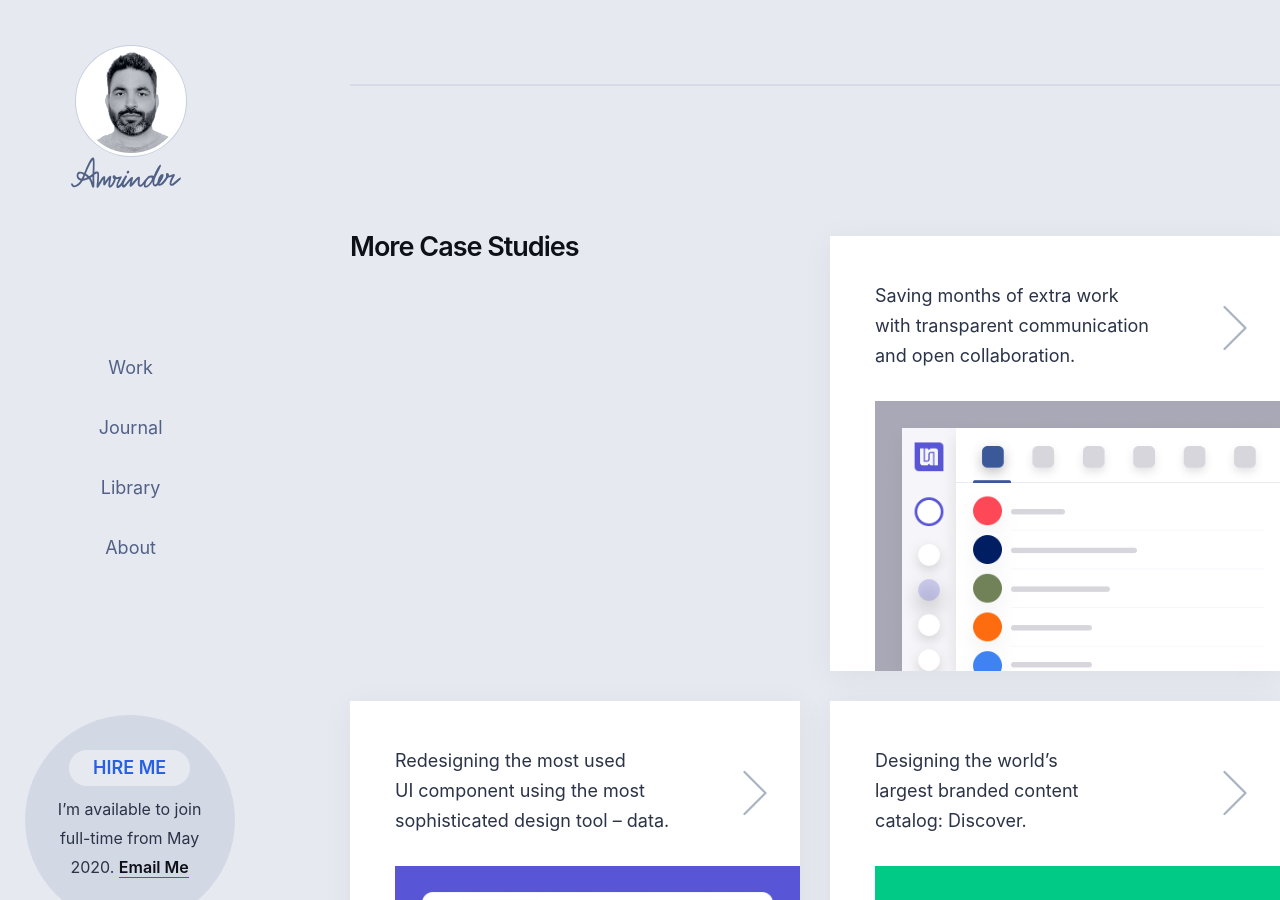
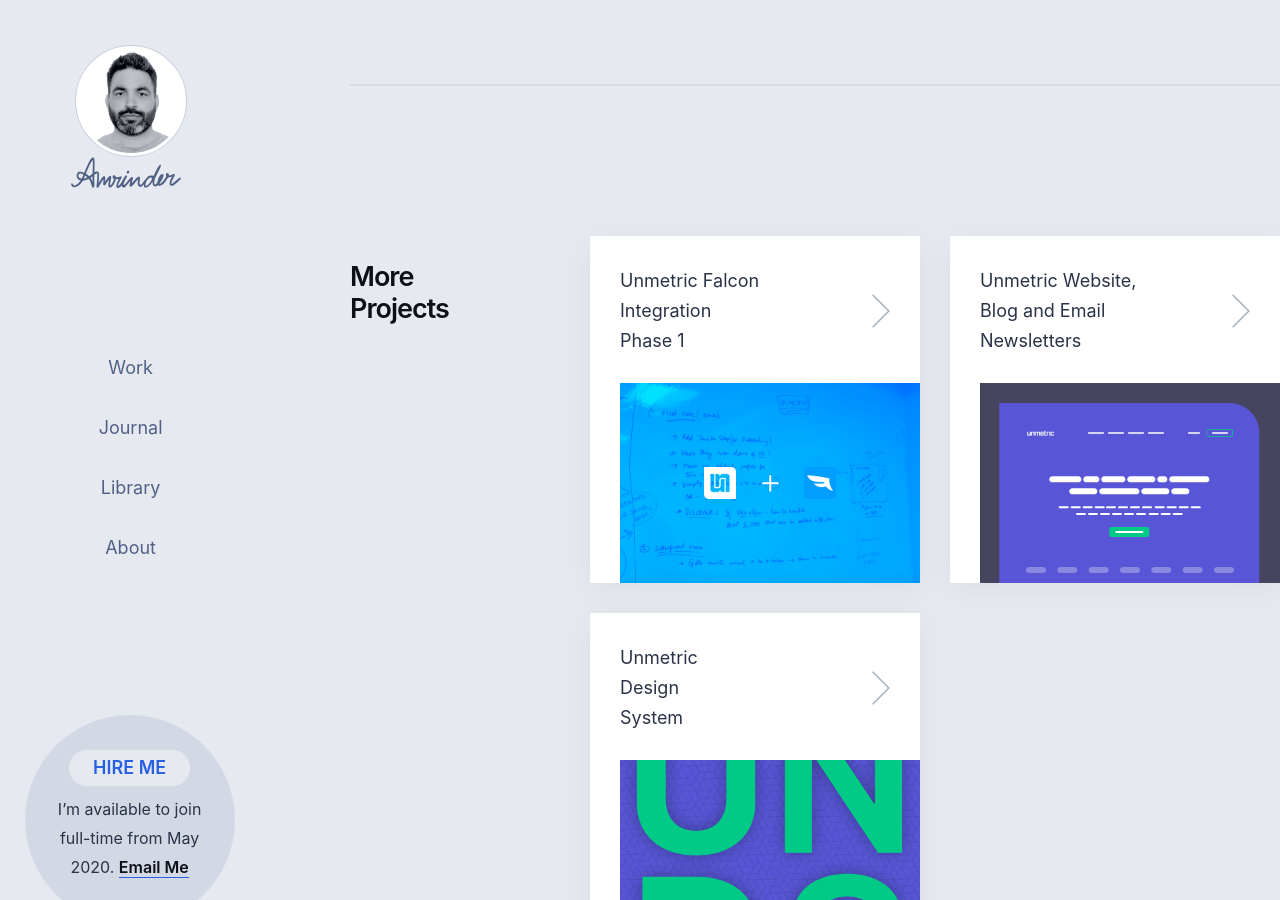
Before and after one commit to harjotgrewal/amrindersandhu, a Jekyll site: the page built from proj-relpost.html, in a window 1280 px wide and 900 px high, scrolled down 1802 px. Built offline with Jekyll 4.4.1, drawn with Linux system fonts in a browser that asks for light colours; grey boxes are pictures that could not be loaded.

Commit message:
[U][HTML] more projects section

```diff
--- a/_data/work.yml
+++ b/_data/work.yml
@@ -45,7 +45,7 @@
 
 project:
 - {
-	class: 'l-span_3',
+	class: 'l-span_3 u-space_below',
 	link: '/proj-integration.html',
 	title: 'Unmetric Falcon <br/>Integration <br/>Phase 1',
 	page-title: 'Project – Integration',
@@ -55,7 +55,7 @@
 
 
 - {
-	class: 'l-span_3',
+	class: 'l-span_3 u-space_below',
 	link: '/proj-website.html',
 	title: 'Unmetric Website, <br/>Blog and Email<br/>Newsletters',
 	page-title: 'Project – Website',
--- a/proj-integration.html
+++ b/proj-integration.html
@@ -175,7 +175,7 @@
             <h2 class="u-space_above">More <i class="u-break_line--hd"></i>Projects</h2>
         </div>
 
-
+        <div class="l-span_6 l-grid_of_6">
             {% for entry in site.data.work.project %}
                 {% if entry.status == "active" %}
                     {% if entry.page-title != "Project – Integration" %}
@@ -199,6 +199,7 @@
                     {% endif %}
                 {% endif %}
             {% endfor %}
+        </div>
     </section>
 
 
--- a/proj-relpost.html
+++ b/proj-relpost.html
@@ -62,6 +62,48 @@
 
 
 
+    <!-- PROJECTS SECTION -->
+    <section class="u-space_below--most">
+        <div class="l-span_2">
+            <h2 class="u-space_above">More <i class="u-break_line--hd"></i>Projects</h2>
+        </div>
+
+        <div class="l-span_6 l-grid_of_6">
+            {% for entry in site.data.work.project %}
+                {% if entry.status == "active" %}
+                    {% if entry.page-title != "Project – Relpost" %}
+
+                        <div class="c-media c-media--prj {{ entry.class }}">
+                            <a href="{{ entry.link }}">
+                                <div class="c-media__info">
+                                    <p>{{ entry.title }}</p>
+
+                                    <svg xmlns="http://www.w3.org/2000/svg" width="32" height="32" viewBox="0 0 32 32">
+                                        <g stroke-linecap="round" stroke-linejoin="round" stroke-width="1.5" fill="#aab3c2" stroke="#aab3c2">
+                                            <polyline fill="none" stroke="#aab3c2" stroke-miterlimit="10" points="9,2 23,16 9,30 " transform="translate(0, 0)"></polyline>
+                                        </g>
+                                    </svg>
+                                </div>
+
+
+                                <img data-src="{{ entry.img }}" alt="Cover for Integration project"/>
+                            </a>
+                        </div>
+                    {% endif %}
+                {% endif %}
+            {% endfor %}
+        </div>
+    </section>
+
+
+
+
+
+    <hr class="u-space_below--most"/>
+
+
+
+
 
     <!-- MORE -->
     <section class="u-space_below--most">
--- a/proj-unds.html
+++ b/proj-unds.html
@@ -145,7 +145,7 @@
             <h2 class="u-space_above">More <i class="u-break_line--hd"></i>Projects</h2>
         </div>
 
-
+        <div class="l-span_6 l-grid_of_6">
             {% for entry in site.data.work.project %}
                 {% if entry.status == "active" %}
                     {% if entry.page-title != "Project – Integration" %}
@@ -169,6 +169,7 @@
                     {% endif %}
                 {% endif %}
             {% endfor %}
+        </div>
     </section>
 
 
--- a/proj-website.html
+++ b/proj-website.html
@@ -193,6 +193,7 @@
         </div>
 
 
+        <div class="l-span_6 l-grid_of_6">
             {% for entry in site.data.work.project %}
                 {% if entry.status == "active" %}
                     {% if entry.page-title != "Project – Integration" %}
@@ -216,6 +217,7 @@
                     {% endif %}
                 {% endif %}
             {% endfor %}
+        </div>
     </section>
 
 
```
Also changed, not shown: 9 other files. Lines whose indentation alone changed are shown as unchanged.
